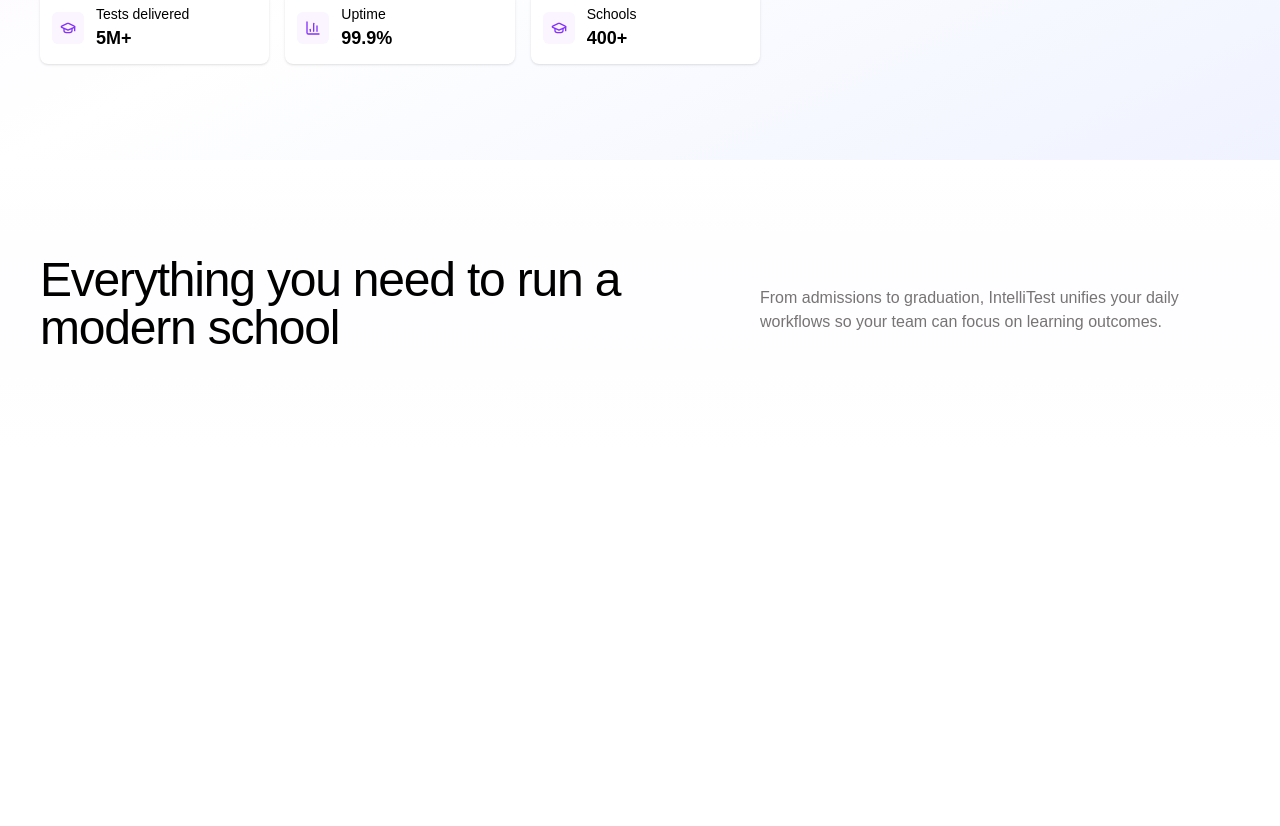
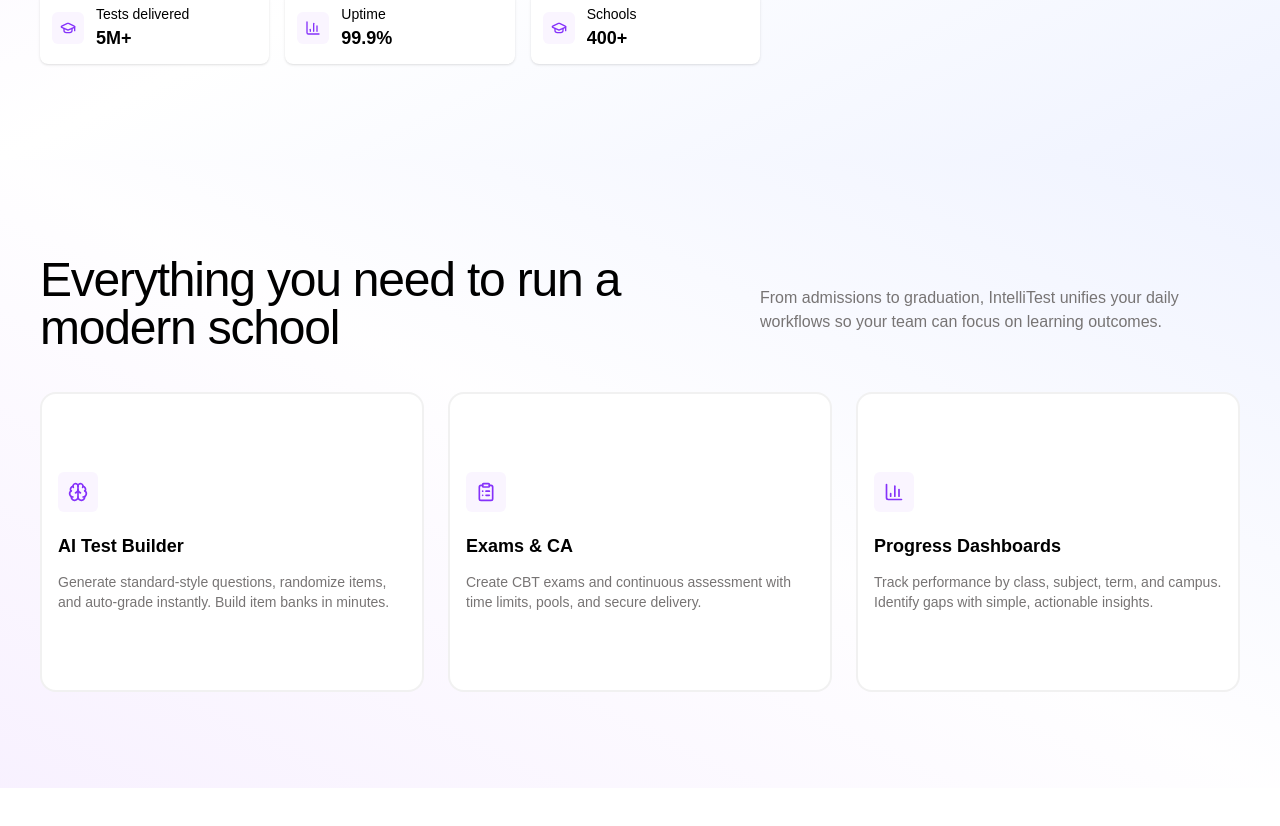
Before and after one commit to KolarDev/IntelliTest-Client, a Next.js app: page / in a window 1280 px wide. Shown: the part 530-1356 px from the top of the page. Built offline with nearby package versions, Linux system fonts and the light colour scheme.

Commit message:
Completed feature section

```diff
--- a/src/components/landingpage/featuresSection.tsx
+++ b/src/components/landingpage/featuresSection.tsx
@@ -1,19 +1,61 @@
-import { Container } from "../container"
+import { Container } from "../container";
+import {
+  Brain,
+  ClipboardList,
+  BarChart3,
+  ShieldCheck,
+  MessageSquareText,
+  WifiOff,
+  Users2,
+  Wallet,
+} from "lucide-react";
 
 export const FeatureSection = () => {
+  const features = [
+    {
+      icon: Brain,
+      title: "AI Test Builder",
+      desc: "Generate standard-style questions, randomize items, and auto-grade instantly. Build item banks in minutes.",
+    },
+    {
+      icon: ClipboardList,
+      title: "Exams & CA",
+      desc: "Create CBT exams and continuous assessment with time limits, pools, and secure delivery.",
+    },
+    {
+      icon: BarChart3,
+      title: "Progress Dashboards",
+      desc: "Track performance by class, subject, term, and campus. Identify gaps with simple, actionable insights.",
+    },
+  ];
 
   return (
-    <section id="features" className="w-full bg-gradient-to-b from-white via-purple-50/20 to-white">
+    <section
+      id="features"
+      className="w-full bg-gradient-to-tr from-purple-100/60 via-purple-50/10 to-indigo-100/50"
+    >
       <Container className="container px-4 py-16 md:px-10 md:py-24">
         <div className="flex flex-col md:flex-row md:items-center  md:justify-between">
-          <h2 className="text-3xl tracking-tight md:text-5xl md:w-[50%]">Everything you need to run a modern school</h2>
+          <h2 className="text-3xl tracking-tight md:text-5xl md:w-[50%]">
+            Everything you need to run a modern school
+          </h2>
           <p className="mt-3 text-textGrey md:text-base md:w-[40%] ">
-            From admissions to graduation, IntelliTest unifies your daily workflows so your team can focus on learning
-            outcomes.
+            From admissions to graduation, IntelliTest unifies your daily
+            workflows so your team can focus on learning outcomes.
           </p>
         </div>
-
+        <div className="mt-10 grid gap-6 grid-cols-1 md:grid-cols-3">
+          {features.map((feature, i) => (
+            <div className="bg-white border-2 rounded-2xl p-4 border-textGrey/10 flex flex-col gap-3 justify-center md:h-[300px]" key={i}>
+              <div className="mb-2 inline-flex h-10 w-10 items-center justify-center rounded-md bg-purple-50">
+                <feature.icon className="size-5 text-[#8532fa]" />
+              </div>
+              <h2 className="text-lg font-semibold">{feature.title}</h2>
+              <p className="text-sm text-muted-foreground text-textGrey">{feature.desc}</p>
+            </div>
+          ))}
+        </div>
       </Container>
     </section>
-  )
-}
+  );
+};
```
